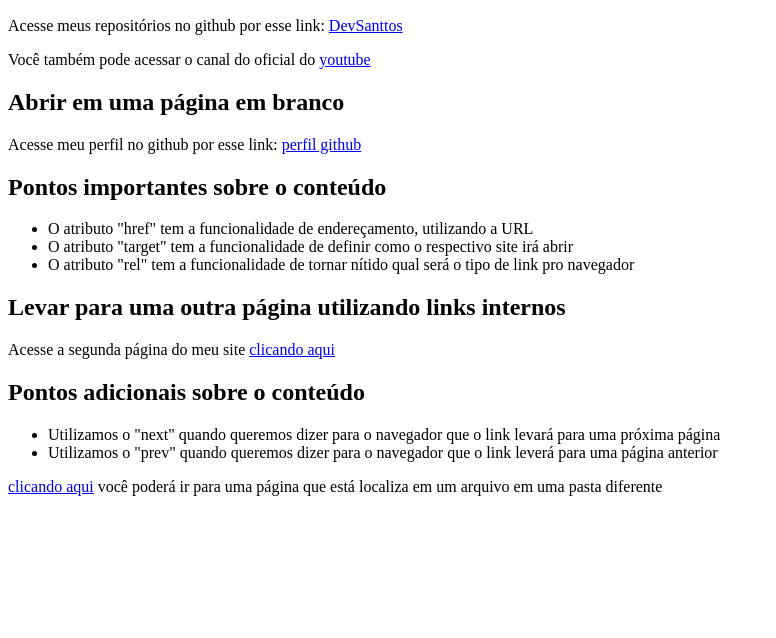
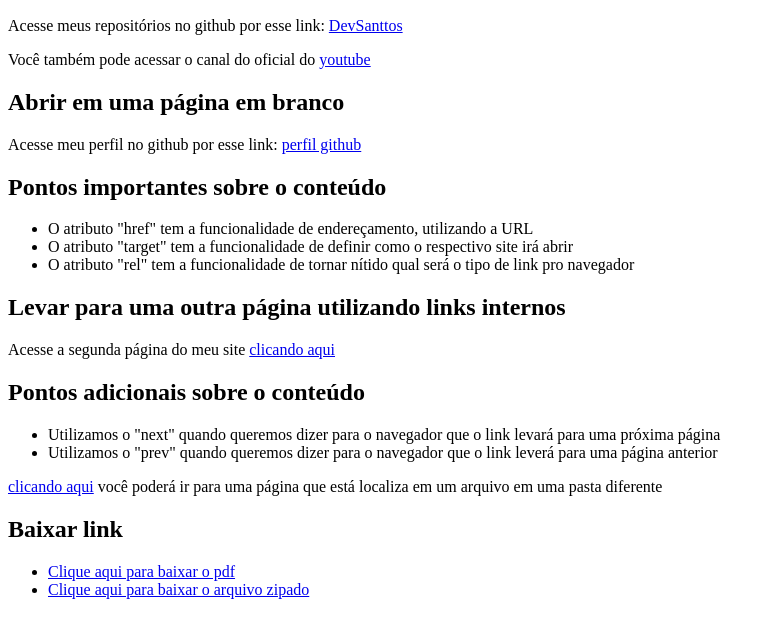
Before and after one commit to DevSanttos/Introduction_to_HTML_CSS_Language, a plain HTML site: page 04 - Links e Âncoras/index.html in a window 1280 px wide. Shown: the part 110-748 px from the top of the page, without its empty margins (0-776 px from the left). Drawn offline with Linux system fonts and the light colour scheme.

Commit message:
add download links

```diff
--- a/04 - Links e Âncoras/index.html
+++ b/04 - Links e Âncoras/index.html
@@ -46,5 +46,12 @@
     <p>
         <a href="armazena/pag002.html" target="_self" rel="next">clicando aqui</a> você poderá ir para uma página que está localiza em um arquivo em uma pasta diferente
     </p>
+    <h2>
+        Baixar link
+    </h2>
+    <ul>
+        <li><a href="Livro/meulivro.pdf" download="meulivro.pdf" type="application/pdf">Clique aqui para baixar o pdf</a></li>
+        <li><a href="Livro/meulivro.zip" download="meulivro.zip" type="application/zip">Clique aqui para baixar o arquivo zipado</a></li>
+    </ul>
 </body>
 </html>
```
Also changed, not shown: 04 - Links e Âncoras/armazena/pag002.html (+1 -1 lines), 04 - Links e Âncoras/pag001.html (+3 -3 lines), 2 other files.
